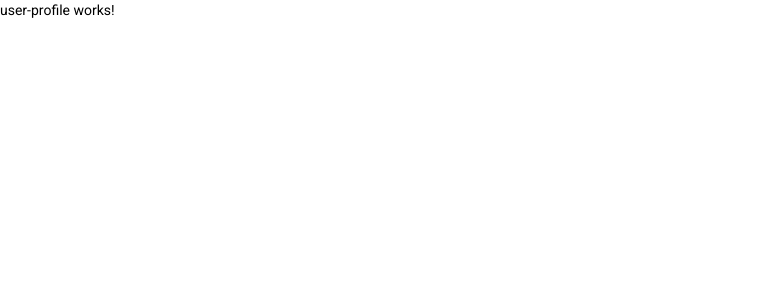
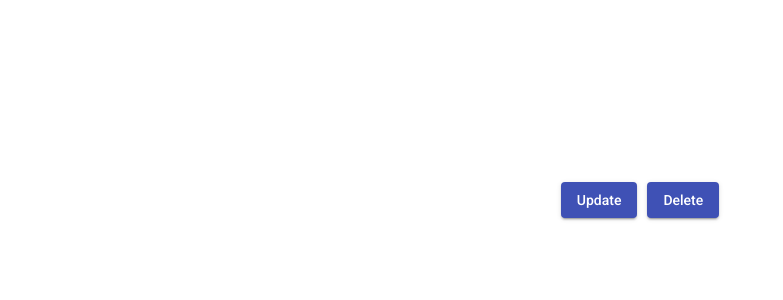
Before and after one commit to joyreacher/myflix-app, an Angular app: page /user in a window 1280 px wide. Shown: the top 300 px of the page, without its empty margins (0-783 px from the left). Built offline with nearby package versions, Linux system fonts and the light colour scheme.

Commit message:
feat(User Profile): Add update/delete components
Also added dialogs/buttons for update form and delete form

```diff
--- a/src/app/app.module.ts
+++ b/src/app/app.module.ts
@@ -19,6 +19,8 @@ import { UserLoginFormComponent } from './components/user-login-form/user-login-
 import { MovieCardComponent } from './components/movie-card/movie-card.component';
 import { WelcomePageComponent } from './components/welcome-page/welcome-page.component';
 import { UserProfileComponent } from './components/user-profile/user-profile.component';
+import { UserUpdateFormComponent } from './components/user-update-form/user-update-form.component';
+import { UserDeleteFormComponent } from './components/user-delete-form/user-delete-form.component';
 
 
 @NgModule({
@@ -28,7 +30,9 @@ import { UserProfileComponent } from './components/user-profile/user-profile.com
     UserLoginFormComponent,
     MovieCardComponent,
     WelcomePageComponent,
-    UserProfileComponent
+    UserProfileComponent,
+    UserUpdateFormComponent,
+    UserDeleteFormComponent
   ],
   imports: [
     BrowserModule,
--- /dev/null
+++ b/src/app/components/user-delete-form/user-delete-form.component.html
@@ -0,0 +1 @@
+<p>user-delete-form works!</p>
--- /dev/null
+++ b/src/app/components/user-delete-form/user-delete-form.component.ts
@@ -0,0 +1,15 @@
+import { Component, OnInit } from '@angular/core';
+
+@Component({
+  selector: 'app-user-delete-form',
+  templateUrl: './user-delete-form.component.html',
+  styleUrls: ['./user-delete-form.component.scss']
+})
+export class UserDeleteFormComponent implements OnInit {
+
+  constructor() { }
+
+  ngOnInit(): void {
+  }
+
+}
--- a/src/app/components/user-profile/user-profile.component.html
+++ b/src/app/components/user-profile/user-profile.component.html
@@ -1 +1,21 @@
-<p>user-profile works!</p>
+<mat-grid-list cols="1" rowHeight="50vh">
+  <mat-grid-tile>
+    <button
+      mat-raised-button
+      (click)="openUpdateUserDialog()"
+      style="margin-right: 10px"
+      color="primary"
+    >
+      Update
+    </button>
+    <button
+      mat-raised-button
+      (click)="openDeleteUserDialog()"
+      color="primary"
+    >
+      Delete
+    </button>
+
+  </mat-grid-tile>
+
+</mat-grid-list>
--- a/src/app/components/user-profile/user-profile.component.ts
+++ b/src/app/components/user-profile/user-profile.component.ts
@@ -1,4 +1,7 @@
 import { Component, OnInit } from '@angular/core';
+import { UserUpdateFormComponent } from '../user-update-form/user-update-form.component';
+import { UserDeleteFormComponent } from '../user-delete-form/user-delete-form.component';
+import { MatDialog } from '@angular/material/dialog';
 
 @Component({
   selector: 'app-user-profile',
@@ -7,9 +10,22 @@ import { Component, OnInit } from '@angular/core';
 })
 export class UserProfileComponent implements OnInit {
 
-  constructor() { }
+  constructor(
+    public dialog: MatDialog
+  ) { }
 
   ngOnInit(): void {
   }
 
+  openUpdateUserDialog(): void{
+    this.dialog.open(UserUpdateFormComponent, {
+      width: '300px'
+    })
+  }
+
+  openDeleteUserDialog(): void{
+    this.dialog.open(UserDeleteFormComponent, {
+      width: '300px'
+    })
+  }
 }
--- /dev/null
+++ b/src/app/components/user-update-form/user-update-form.component.html
@@ -0,0 +1 @@
+<p>user-update-form works!</p>
--- /dev/null
+++ b/src/app/components/user-update-form/user-update-form.component.ts
@@ -0,0 +1,15 @@
+import { Component, OnInit } from '@angular/core';
+
+@Component({
+  selector: 'app-user-update-form',
+  templateUrl: './user-update-form.component.html',
+  styleUrls: ['./user-update-form.component.scss']
+})
+export class UserUpdateFormComponent implements OnInit {
+
+  constructor() { }
+
+  ngOnInit(): void {
+  }
+
+}
```
Also changed, not shown: src/app/components/user-delete-form/user-delete-form.component.scss (added), src/app/components/user-update-form/user-update-form.component.scss (added), 2 other files (tests, documents, lock files or other folders).
